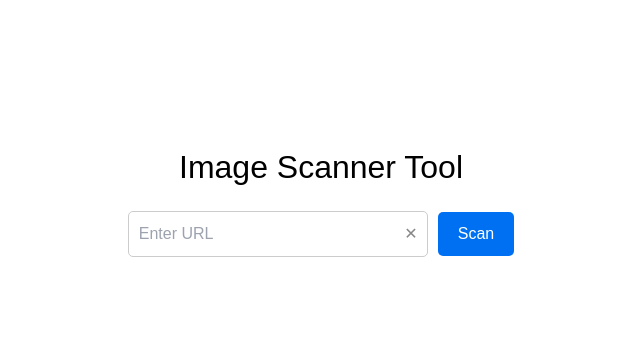
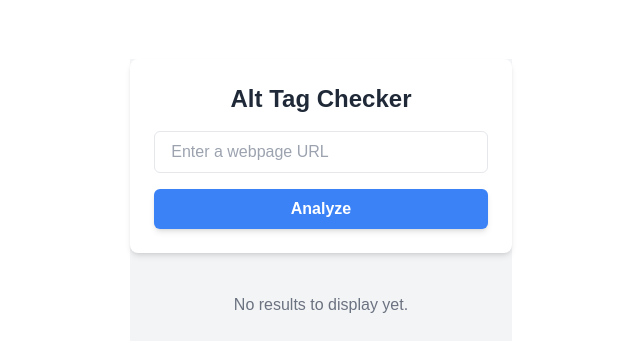
Before and after one commit to ganesh-tomar/imagesense, a Next.js app: page / in a window 1280 px wide. Shown: the part 220-572 px from the top of the page, without its empty margins (319-959 px from the left). Built offline with nearby package versions, Linux system fonts and the light colour scheme.

Commit message:
update image checker

```diff
--- /dev/null
+++ b/app/analyze.ts
@@ -0,0 +1,59 @@
+import { NextApiRequest, NextApiResponse } from "next";
+import axios from "axios";
+import * as cheerio from "cheerio";
+import { URL } from "url"; // To resolve relative URLs
+
+type ImageData = {
+  src: string;
+  alt: string | null;
+};
+
+export default async function handler(
+  req: NextApiRequest,
+  res: NextApiResponse
+) {
+  if (req.method !== "POST") {
+    return res.status(405).json({ error: "Method not allowed. Use POST." });
+  }
+
+  const { url } = req.body;
+
+  if (!url) {
+    return res.status(400).json({ error: "URL is required." });
+  }
+
+  try {
+    // Fetch the webpage content
+    const response = await axios.get(url);
+    const html = response.data;
+
+    // Parse HTML with Cheerio
+    const $ = cheerio.load(html);
+    const images: ImageData[] = [];
+
+    // Extract all <img> tags
+    $("img").each((_, img) => {
+      let src = $(img).attr("src") || "";
+      const alt = $(img).attr("alt") || null;
+
+      // Resolve relative URLs to absolute URLs
+      if (src && !src.startsWith("http")) {
+        try {
+          const absoluteUrl = new URL(src, url); // This creates an absolute URL
+          src = absoluteUrl.href;
+        } catch (error) {
+          console.error("Invalid image URL:", src, error);
+        }
+      }
+
+      // Push image details into the array
+      images.push({ src, alt });
+    });
+
+    // Send the extracted data back to the frontend
+    return res.status(200).json({ images });
+  } catch (error) {
+    console.error("Error fetching or parsing the URL:", error);
+    return res.status(500).json({ error: "Failed to analyze the webpage." });
+  }
+}
--- a/app/page.tsx
+++ b/app/page.tsx
@@ -1,13 +1,14 @@
 'use client'
 import type { NextPage } from "next";
+import ToolUi from '../components/ToolUi';
 
 const Home: NextPage = () => {
   return (
  <section className="main">
   <div className="container">
     <div className="innerWrap">
-      <h1>Image Scanner Tool</h1>
-      <div className="input-container">
+      <ToolUi/>
+      {/* <div className="input-container">
         <div className="input-wrapper">
           <input
             type="text"
@@ -28,7 +29,7 @@ const Home: NextPage = () => {
           </span>
         </div>
         <button className="button">Scan</button>
-      </div>
+      </div> */}
     </div>
   </div>
 </section>
--- /dev/null
+++ b/components/ToolUi.tsx
@@ -0,0 +1,111 @@
+import React, { useState } from "react";
+type ImageData = {
+    src: string;
+    alt: string | null;
+  };
+
+
+const AltChecker = () => {
+  const [url, setUrl] = useState<string>("");
+  const [isLoading, setIsLoading] = useState<boolean>(false);
+  const [results, setResults] = useState<ImageData[]>([]);
+
+
+  const handleAnalyze = async () => {
+    if (!url) {
+      alert("Please enter a valid URL");
+      return;
+    }
+
+    setIsLoading(true);
+    setResults([]); // Clear previous results
+
+    try {
+      // Send a POST request to the /api/analyze endpoint with the URL
+      const response = await fetch("/analyze", {
+        method: "POST",
+        headers: { "Content-Type": "application/json" },
+        body: JSON.stringify({ url }),
+      });
+
+      const data = await response.json();
+
+      // If the API call is successful, update the results
+      setResults(data.images || []);
+    } catch (error) {
+      console.error("Error analyzing the URL:", error);
+      alert("Something went wrong. Please try again.");
+    } finally {
+      setIsLoading(false);
+    }
+  };
+
+
+  return (
+    <div className="flex flex-col items-center justify-center bg-gray-100">
+      <div className="bg-white shadow-md rounded-lg p-6 w-full max-w-md">
+        <h1 className="text-2xl font-bold text-gray-800 mb-4 text-center">
+          Alt Tag Checker
+        </h1>
+        <input
+          type="url"
+          placeholder="Enter a webpage URL"
+          value={url}
+          onChange={(e) => setUrl(e.target.value)}
+          className="w-full px-4 py-2 border rounded-md focus:outline-none text-black focus:ring-2 focus:ring-blue-500"
+        />
+        <button
+          onClick={handleAnalyze}
+          disabled={isLoading}
+          className={`mt-4 w-full px-4 py-2 text-white font-semibold rounded-md shadow-md ${
+            isLoading ? "bg-gray-400" : "bg-blue-500 hover:bg-blue-600"
+          } focus:outline-none`}
+        >
+          {isLoading ? "Analyzing..." : "Analyze"}
+        </button>
+      </div>
+
+      {/* Results Section */}
+      <div className="mt-6 w-full max-w-4xl">
+        {results.length > 0 ? (
+          <table className="min-w-full bg-white shadow-md rounded-lg overflow-hidden">
+            <thead>
+              <tr className="bg-gray-200 text-gray-700 text-left">
+                <th className="py-2 px-4">Image</th>
+                <th className="py-2 px-4">Alt Text</th>
+                <th className="py-2 px-4">Source</th>
+              </tr>
+            </thead>
+            <tbody>
+              {results.map((img, index) => (
+                <tr key={index} className="border-t">
+                  <td className="py-2 px-4">
+                    <img
+                      src={img.src}
+                      alt="Preview"
+                      className="w-16 h-16 object-cover"
+                    />
+                  </td>
+                  <td className="py-2 px-4">
+                    {img.alt || <span className="text-red-500">Missing</span>}
+                  </td>
+                  <td className="py-2 px-4 text-blue-500 underline break-all">
+                    <a href={img.src} target="_blank" rel="noopener noreferrer">
+                      {img.src}
+                    </a>
+                  </td>
+                </tr>
+              ))}
+            </tbody>
+          </table>
+        ) : (
+          <p className="text-gray-500 text-center mt-4 mb-6">
+            {isLoading ? "Analyzing..." : "No results to display yet."}
+          </p>
+        )}
+      </div>
+    </div>
+  );
+};
+
+export default AltChecker;
--- /dev/null
+++ b/tailwind.config.js
@@ -0,0 +1,12 @@
+/** @type {import('tailwindcss').Config} */
+module.exports = {
+  content: [
+    "./pages/**/*.{js,ts,jsx,tsx,mdx}",
+    "./components/**/*.{js,ts,jsx,tsx,mdx}",
+    "./app/**/*.{js,ts,jsx,tsx,mdx}",
+  ],
+  theme: {
+    extend: {},
+  },
+  plugins: [],
+};
```
